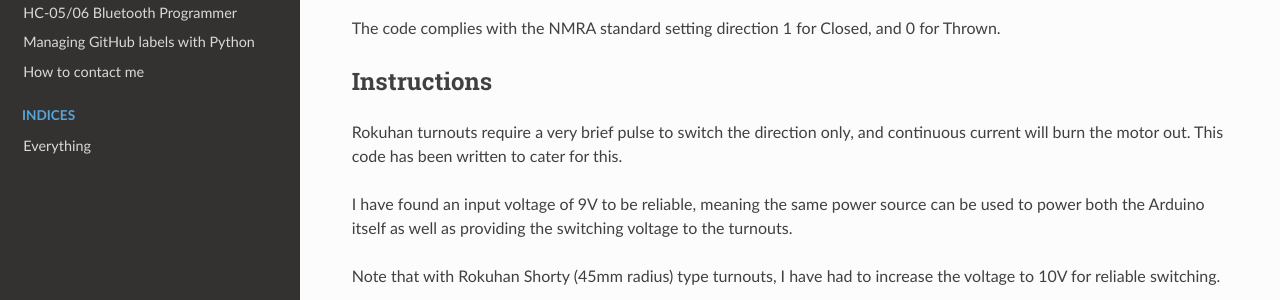
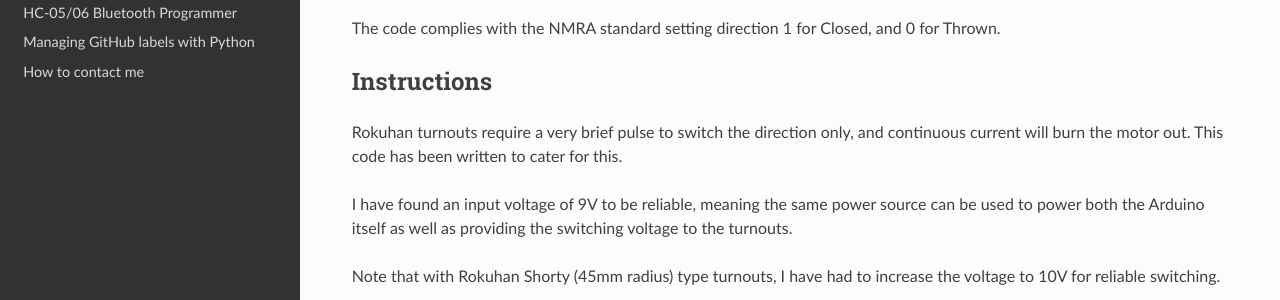
Before and after one commit to peteGSX/petegsx.github.io, a Sphinx documentation site: the page built from docs/rokuhan-turnout-control/overview.rst, in a window 1280 px wide. Shown: the part 263-563 px from the top of the page. Built offline with Sphinx 7.4.7 and the Read the Docs theme 2.0.0, drawn with Linux system fonts in a browser that asks for light colours.

```diff
--- a/docs/_templates/layout.html
+++ /dev/null
@@ -1,12 +0,0 @@
-{% extends "!layout.html" %}
-
-  {% block menu %}
-    {{ super() }}
-    <p class="caption">
-      <span class="caption-text">Indices</span>
-    </p>
-    <ul>
-      <li class="toctree-l1"><a href="{{pathto('genindex.html', 1)}}">Everything</a></li>
-      <!-- <li class="toctree-l1"><a href="{{pathto('py-modindex.html', 1)}}">Module index</a></li> -->
-    </ul>
-  {% endblock %}
--- a/docs/conf.py
+++ b/docs/conf.py
@@ -34,6 +34,8 @@ extensions = [
     'sphinxcontrib.spelling',
     'sphinx.ext.todo',
     'sphinx_sitemap',
+    'ablog',
+    'sphinx.ext.intersphinx',
 ]
 
 autosectionlabel_prefix_document = True
@@ -87,3 +89,14 @@ html_css_files = [
 ]
 
 html_js_files = []
+
+# Sphinx sitemap
+html_baseurl = 'https://petegsx-projects.github.io/'
+html_extra_path = ['robots.txt']
+
+# ABlog options here
+blog_path = 'docs/blog/'
+blog_title = 'Pete\'s Pages Blog'
+blog_baseurl = 'https://petegsx-projects.github.io/blog'
+post_auto_image = 1
+blog_post_pattern = "docs/blog/*.rst"
--- /dev/null
+++ b/docs/robots.txt
@@ -0,0 +1,3 @@
+User-agent: *
+
+Sitemap: https://my-site.com/docs/sitemap.xml
--- a/docs/rokuhan-turnout-control/overview.rst
+++ b/docs/rokuhan-turnout-control/overview.rst
@@ -7,8 +7,6 @@ Overview
 This uses either two L293D motor controller ICs or an L298 based motor shield to control the turnouts.
 
 The code complies with the NMRA standard setting direction 1 for Closed, and 0 for Thrown.
-
-.. index:: turnout, point, switch
 
 Instructions
 =============
```
Also changed, not shown: 1 other file.
